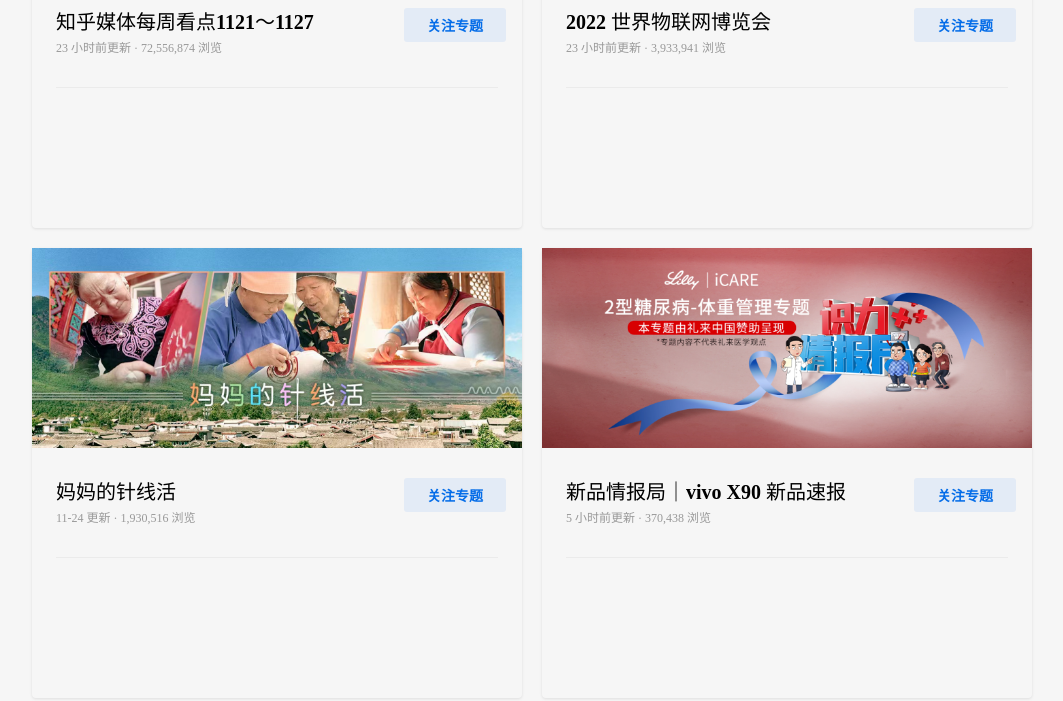
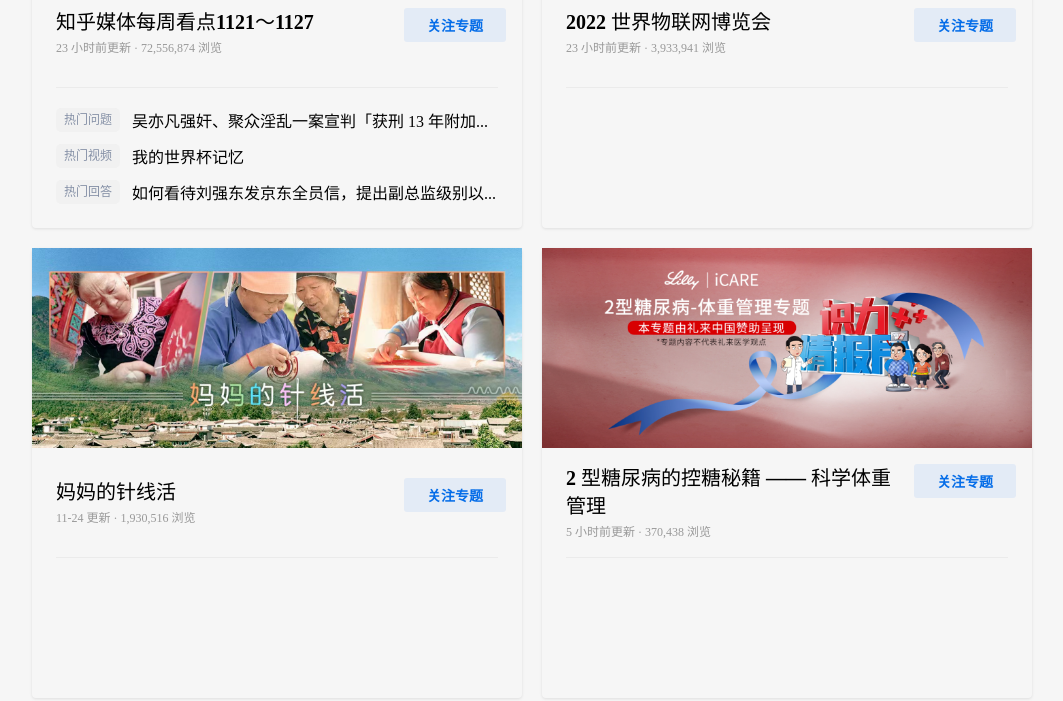
Before and after one commit to OlalalalaO/zhihu_flex, a plain HTML site: page index.html in a window 1280 px wide. Shown: the part 366-1067 px from the top of the page, without its empty margins (108-1171 px from the left). Drawn offline with Linux system fonts and the light colour scheme.

Commit message:
update index content

```diff
--- a/index.html
+++ b/index.html
@@ -32,7 +32,18 @@
                         </div>
                         <div class="ques_content">
                             <div class="ques_content_item">
-
+                                <div class="ques_content_row">
+                                    <div class="hot_ques">热门问题</div>
+                                    <div class="hot_title">吴亦凡强奸、聚众淫乱一案宣判「获刑 13 年附加...</div>
+                                </div>
+                                <div class="ques_content_row">
+                                    <div class="hot_ques">热门视频</div>
+                                    <div class="hot_title">我的世界杯记忆</div>
+                                </div>
+                                <div class="ques_content_row">
+                                    <div class="hot_ques">热门回答</div>
+                                    <div class="hot_title">如何看待刘强东发京东全员信，提出副总监级别以...</div>
+                                </div>
                             </div>
                         </div>
                     </div>
@@ -92,7 +103,7 @@
                         <div class="ques_header">
                             <div class='ques_header_item'>
                                 <div class="card-info">
-                                    <div class="card-info-title">新品情报局｜vivo X90 新品速报</div>
+                                    <div class="card-info-title">2 型糖尿病的控糖秘籍 —— 科学体重管理</div>
                                     <span class=card-info-count>5 小时前更新 · 370,438 浏览</span>
                                 </div>
                                 <div class="card-button">
@@ -174,10 +185,11 @@
 
     .ques_content_item {
         display: flex;
-        flex-direction: row;
+        flex-direction: column;
         width: 442px;
         height: 96px;
         margin: 20px 24px;
+        justify-content: space-between
     }
 
     .content {
@@ -265,6 +277,26 @@
         background-color: rgba(5,109,232,.08);
         width: 102px;
     }
+    .ques_content_row {
+        display: flex;
+        flex-direction: row;
+
+
+    }
+    .hot_ques {
+        color: #8590a6;
+        flex-shrink: 0;
+        font-size: 12px;
+        height: 24px;
+        line-height: 24px;
+        padding: 0 8px;
+        background-color: #f1f1f1;
+        font-family: -apple-system,BlinkMacSystemFont,Helvetica Neue,PingFang SC,Microsoft YaHei,Source Han Sans SC,Noto Sans CJK SC,WenQuanYi Micro Hei,sans-serif;
+        border-radius: 5px;
+    }
+    .hot_title {
+        margin-left: 12px;
+    }
 </style>
 
 </html>
```
